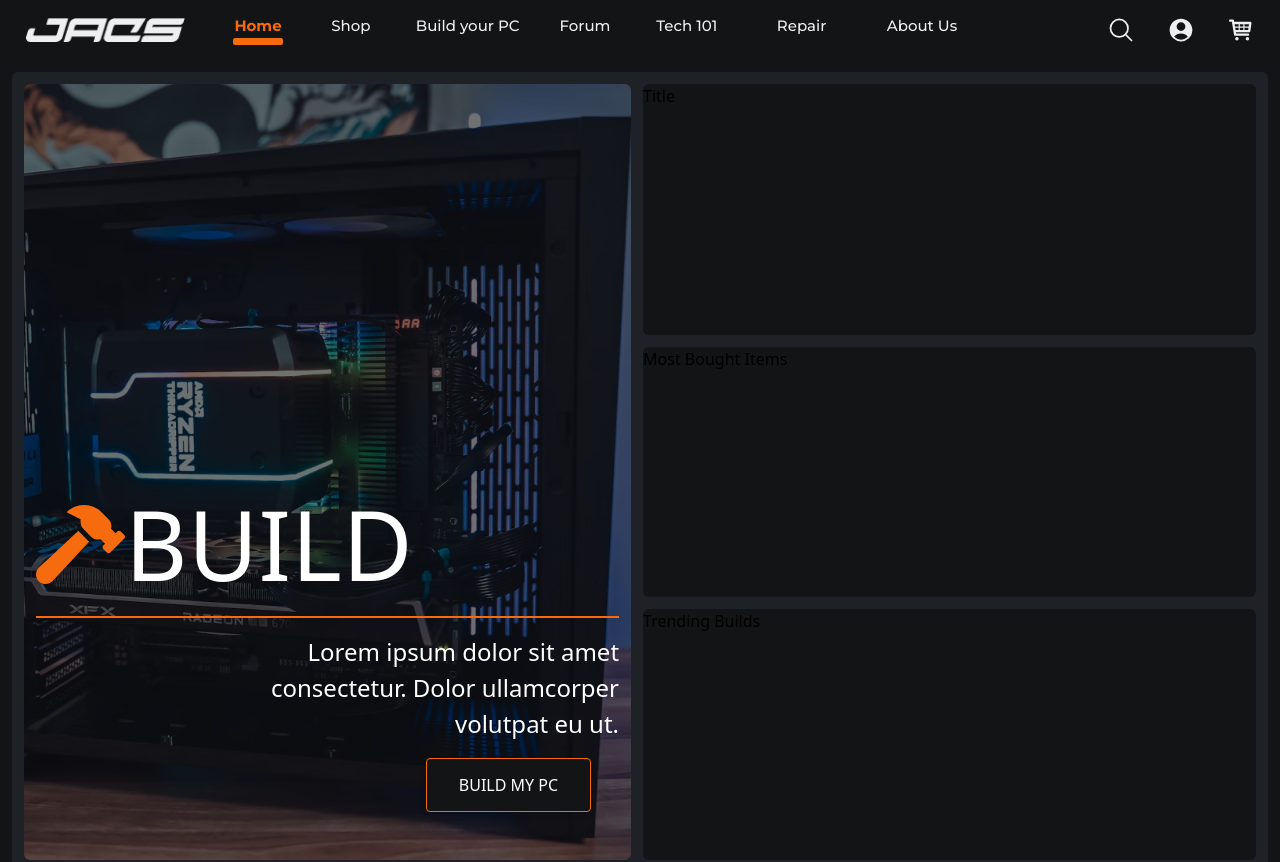
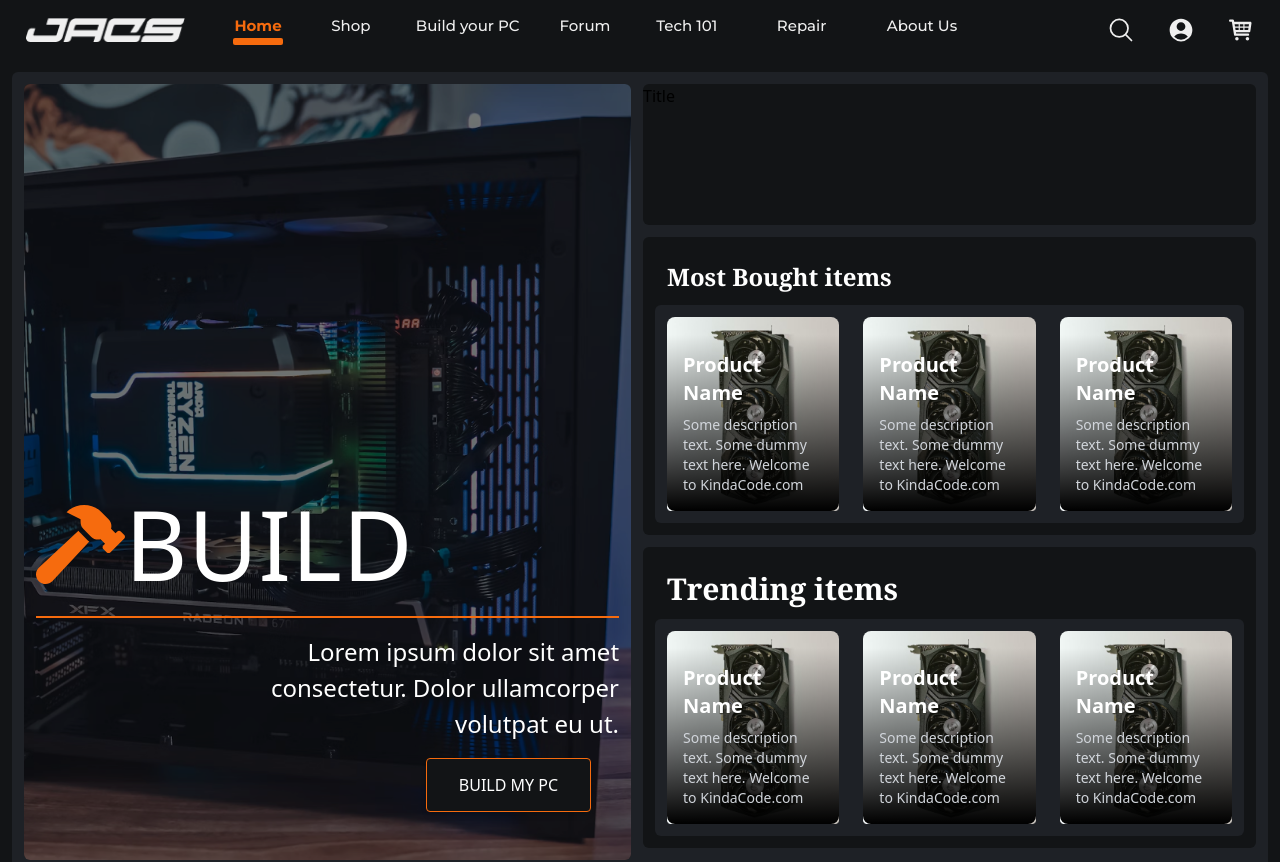
Before and after one commit to keanknowsss/JACS-FE, a React (Create React App) app: page / in a window 1280 px wide. Shown: the top 862 px of the page. Built offline with nearby package versions, Linux system fonts and the light colour scheme.

Commit message:
added product-card component

```diff
--- a/src/assets/images/index.js
+++ b/src/assets/images/index.js
@@ -3,3 +3,4 @@ export {default as FooterLogo} from './footer logo.png';
 export {default as LearnCarousel} from './learn-carousel.png';
 export {default as RepairCarousel} from './repair-carousel.png';
 export {default as ShopCarousel} from './shop-carousel.png';
+export {default as ImageCard} from './image-card.png';
--- /dev/null
+++ b/src/components/Card/ProductCard.js
@@ -0,0 +1,29 @@
+import React from "react";
+import { ImageCard } from "../../assets/images";
+
+const ProductCard = () => {
+  return (
+    <>
+      <div>
+        <div className="p-3">
+          <div className="relative w-auto">
+            <img
+              className="rounded-t-lg w-full h-full object-cover"
+              src={ImageCard}
+              alt=""
+            />
+            <div class="absolute bottom-0 left-0 right-0 px-4 py-4 bg-gradient-to-t from-black rounded-b-lg ">
+              <h3 class="text-xl text-white font-bold">Product Name</h3>
+              <p class="mt-2 text-sm text-gray-300">
+                Some description text. Some dummy text here. Welcome to
+                KindaCode.com
+              </p>
+            </div>
+          </div>
+        </div>
+      </div>
+    </>
+  );
+};
+
+export default ProductCard;
--- /dev/null
+++ b/src/components/Card/index.js
@@ -0,0 +1 @@
+export {default as ProductCard } from './ProductCard';
--- a/src/pages/Home.js
+++ b/src/pages/Home.js
@@ -2,6 +2,7 @@ import React, { useEffect } from "react";
 
 import { Footer } from "../components/Footer";
 import { HomeCarousel } from "../components/Carousel";
+import { ProductCard } from "../components/Card";
 
 const Home = () => {
   useEffect(() => {
@@ -17,15 +18,41 @@ const Home = () => {
           </div>
         </div>
 
-        <div className="flex flex-col flex-auto justify-evenly items-center bg-container w-full h-screen py-3 pr-3 pl-3 lg:pl-0 rounded-b-md lg:rounded-r-md lg:rounded-bl-none">
+        <div className="flex flex-col flex-auto justify-evenly items-center bg-container w-full h-screen py-3 pr-3 pl-3 lg:pl-0 lg:rounded-r-md lg:rounded-bl-none  rounded-b-md">
           <div className="bg-background w-full h-full mb-3 rounded-md">
             Title
           </div>
-          <div className="bg-background w-full h-full mb-3 rounded-md">
-            Most Bought Items
+          <div className="bg-background w-full h-full mb-3 rounded-md p-3">
+            <p className="text-white text-2xl font-serif font-bold py-3 pl-3">
+              Most Bought items
+            </p>
+            <div className="bg-container rounded-md flex flex-row flex-auto justify-evenly items-center">
+              <div>
+                <ProductCard />
+              </div>
+              <div>
+                <ProductCard />
+              </div>
+              <div>
+                <ProductCard />
+              </div>
+            </div>
           </div>
-          <div className="bg-background w-full h-full rounded-md">
-            Trending Builds
+          <div className="bg-background w-full h-full mb-3 rounded-md p-3">
+            <p className="text-white text-3xl font-serif font-bold py-3 pl-3">
+              Trending items
+            </p>
+            <div className="bg-container rounded-md flex flex-row flex-auto justify-evenly items-center">
+              <div>
+                <ProductCard />
+              </div>
+              <div>
+                <ProductCard />
+              </div>
+              <div>
+                <ProductCard />
+              </div>
+            </div>
           </div>
         </div>
       </main>
```
Also changed, not shown: src/assets/images/image-card.png (added).
